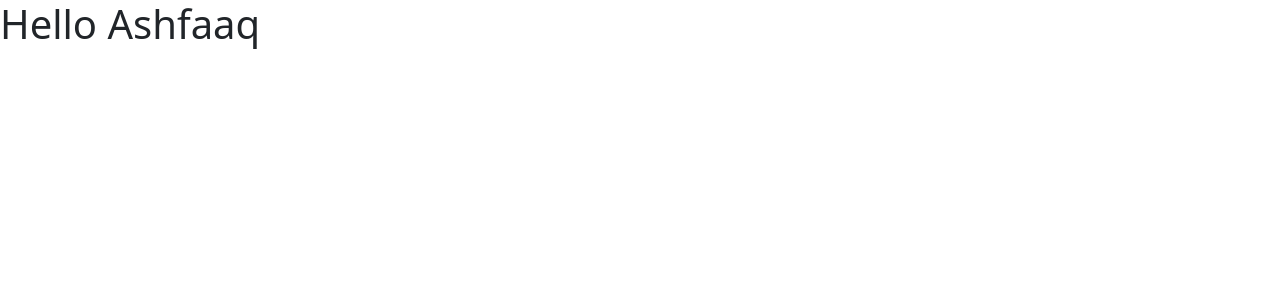
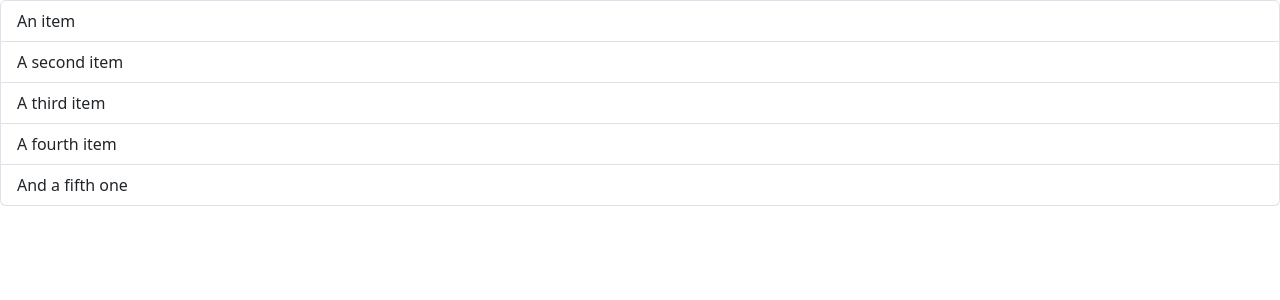
Before and after one commit to md-ash-dot/react-app, a React (Vite) app: page / in a window 1280 px wide. Shown: the top 300 px of the page. Built offline with nearby package versions, Linux system fonts and the light colour scheme.

Commit message:
add list group.tsx

```diff
--- a/src/App.tsx
+++ b/src/App.tsx
@@ -1,7 +1,7 @@
-import Message from "./Message";
+import ListGroup from "./components/ListGroup";
 
 function App() {
-  return <div><Message /></div>;
+  return <div><ListGroup /></div>;
 }
 
 export default App;
--- a/src/components/ListGroup.tsx
+++ b/src/components/ListGroup.tsx
@@ -0,0 +1,13 @@
+function ListGroup() {
+  return (
+    <ul className="list-group">
+      <li className="list-group-item">An item</li>
+      <li className="list-group-item">A second item</li>
+      <li className="list-group-item">A third item</li>
+      <li className="list-group-item">A fourth item</li>
+      <li className="list-group-item">And a fifth one</li>
+    </ul>
+  );
+}
+
+export default ListGroup;
```
